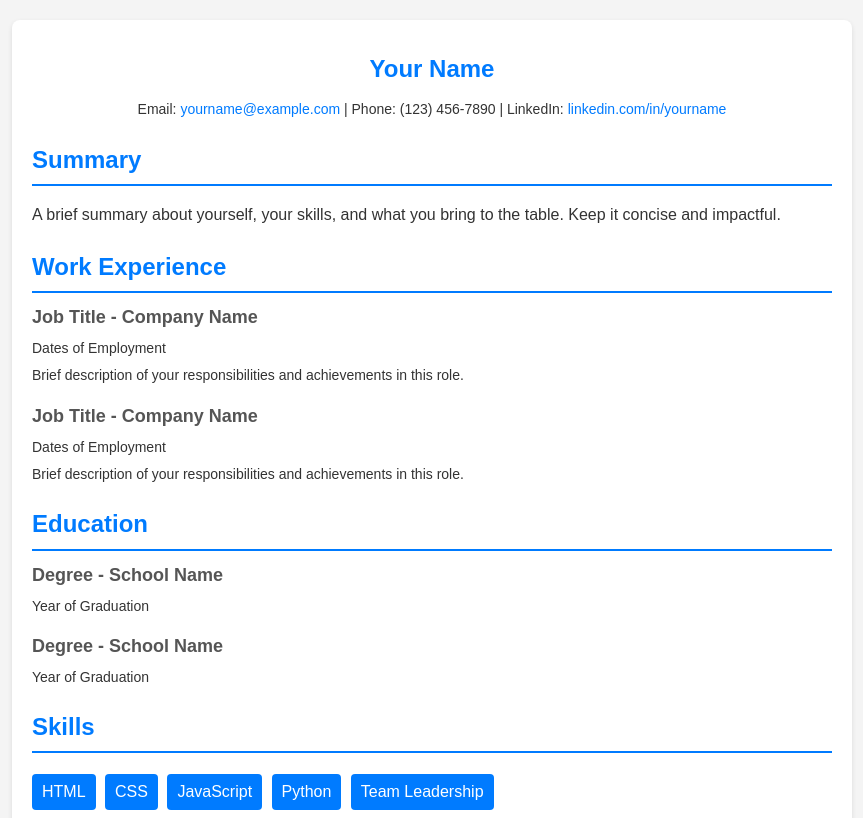
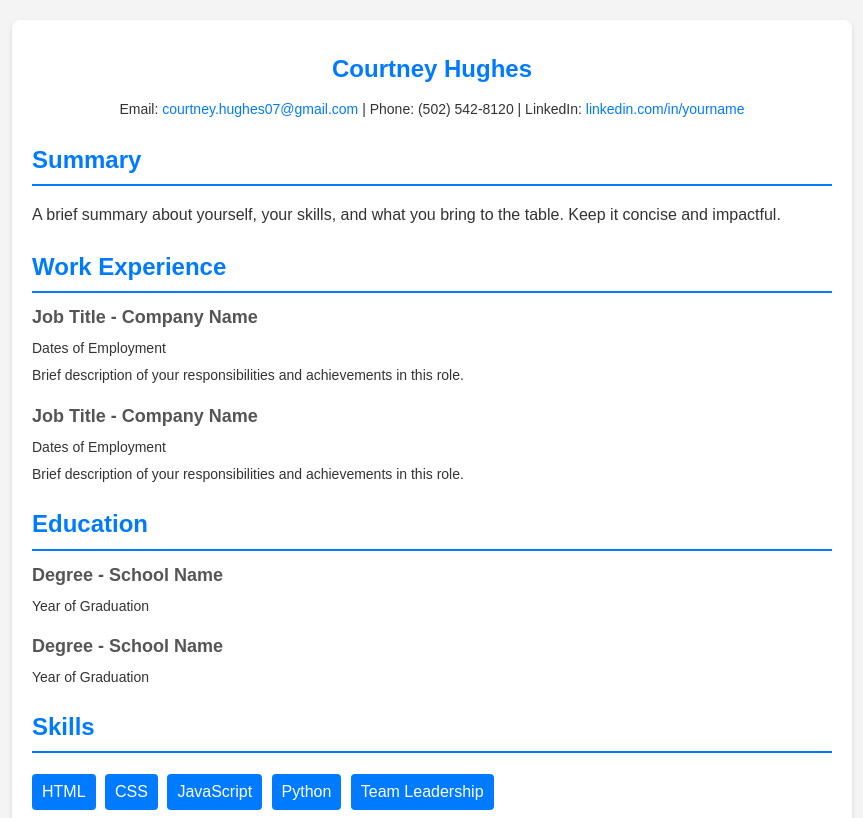
Before and after one commit to court07/court07.github.io, a plain HTML site: page index.html in a window 1280 px wide. Shown: the top 818 px of the page, without its empty margins (208-1071 px from the left). Drawn offline with Linux system fonts and the light colour scheme.

Commit message:
contact info

```diff
--- a/index.html
+++ b/index.html
@@ -78,13 +78,13 @@
     <body>
         <main class="container">
             <section class="header">
-                <h1>Your Name</h1>
+                <h1>Courtney Hughes</h1>
                 <p class="contact">
                     Email:
-                    <a href="mailto:yourname@example.com"
-                        >yourname@example.com</a
+                    <a href="mailto:courtney.hughes07@gmail.com"
+                        >courtney.hughes07@gmail.com</a
                     >
-                    | Phone: (123) 456-7890 | LinkedIn:
+                    | Phone: (502) 542-8120 | LinkedIn:
                     <a href="#">linkedin.com/in/yourname</a>
                 </p>
             </section>
```
